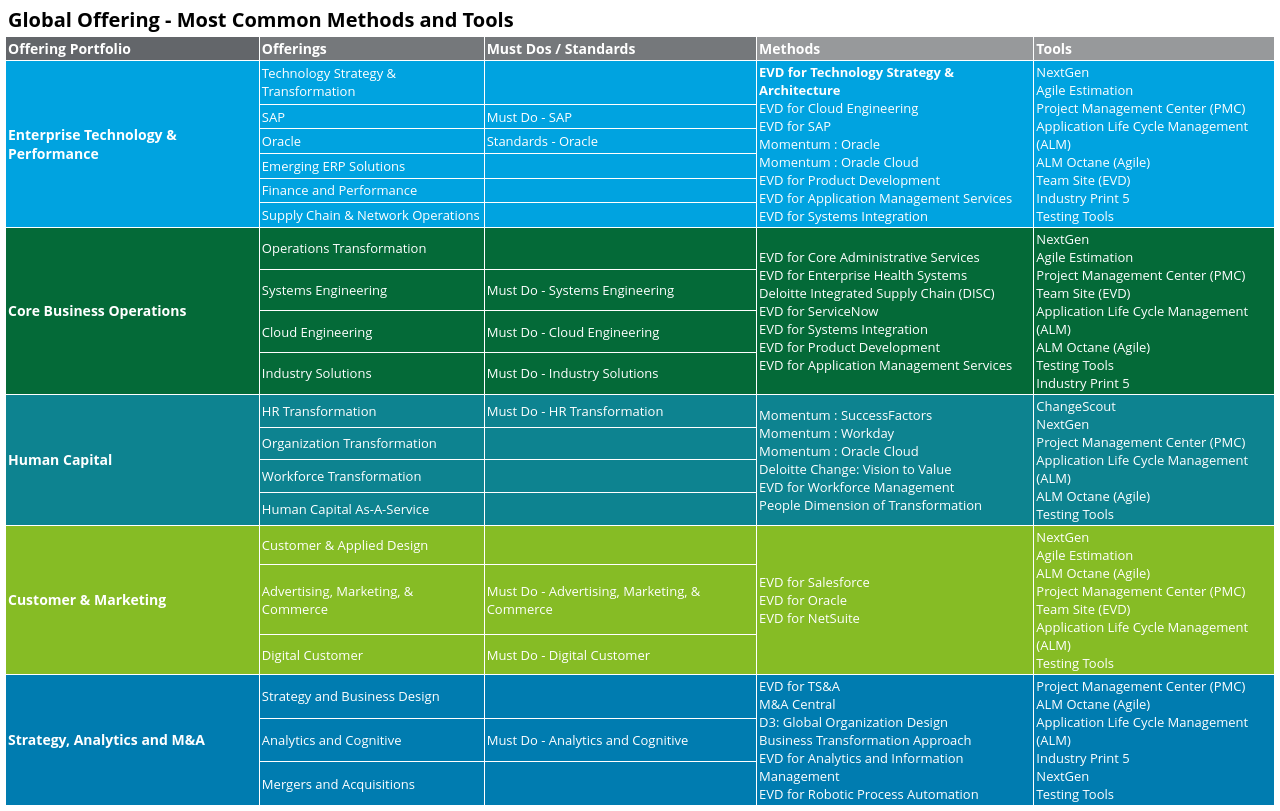
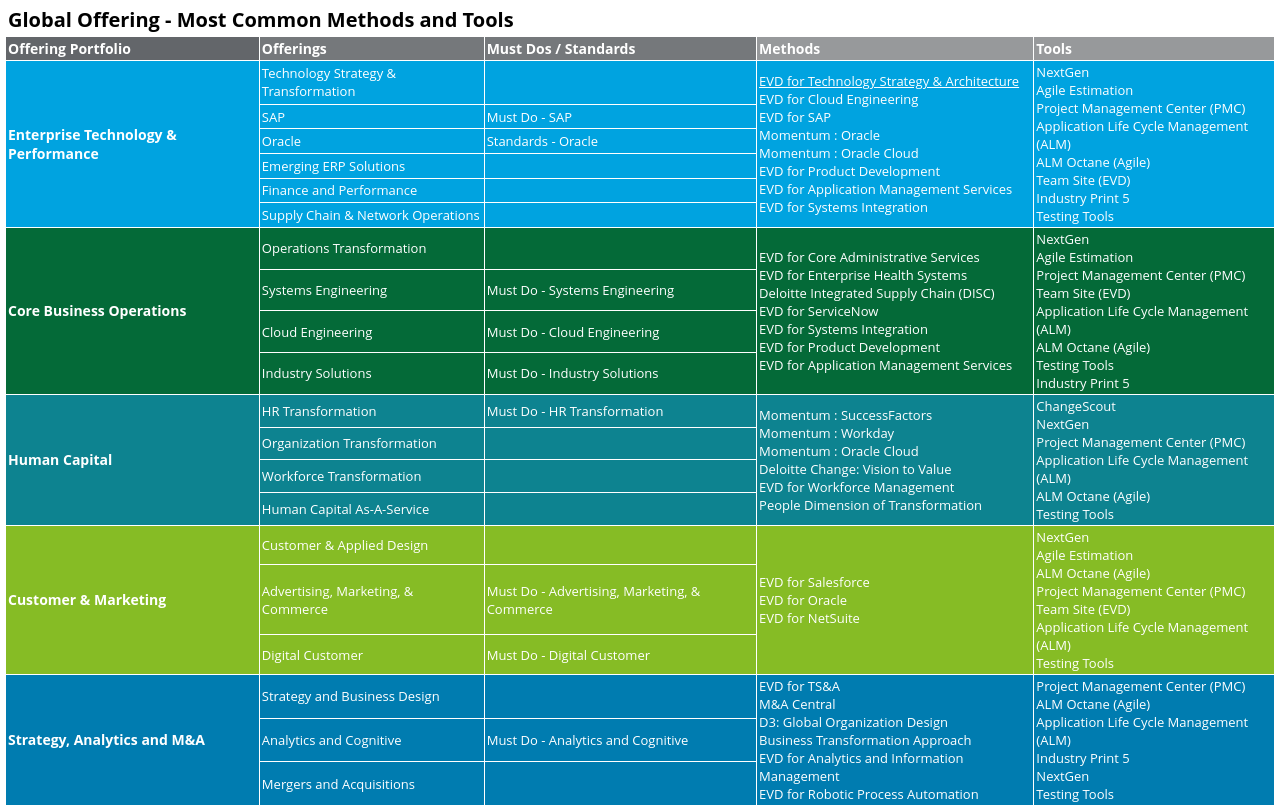
Before and after one commit to codingakash4/Methods-Tools_CoP, a plain HTML site: page index.html in a window 1280 px wide. In both pictures the pointer is over the link "EVD for Technology Strategy & Architecture". Shown: the part 129-940 px from the top of the page. Drawn offline with Linux system fonts and the light colour scheme.

Commit message:
Add files via upload

```diff
--- a/css/style.css
+++ b/css/style.css
@@ -47,9 +47,8 @@ a:visited {
 }
 
 a:hover {
-  text-decoration: none;
+  text-decoration: underline;
   color: white;
-  font-weight: bold;
 }
 
 a:active {
--- a/index.html
+++ b/index.html
@@ -13,7 +13,7 @@
       Global Offering - Most Common Methods and Tools
     </div>
 <div class="table">
-    <table>
+    <table style="width: 100%; height: 100%;">
       <tr>
         <th class="header1" style="background-color:#63666A">Offering Portfolio</th>
         <th class="header1" style="background-color:#75787B">Offerings</th>
```
